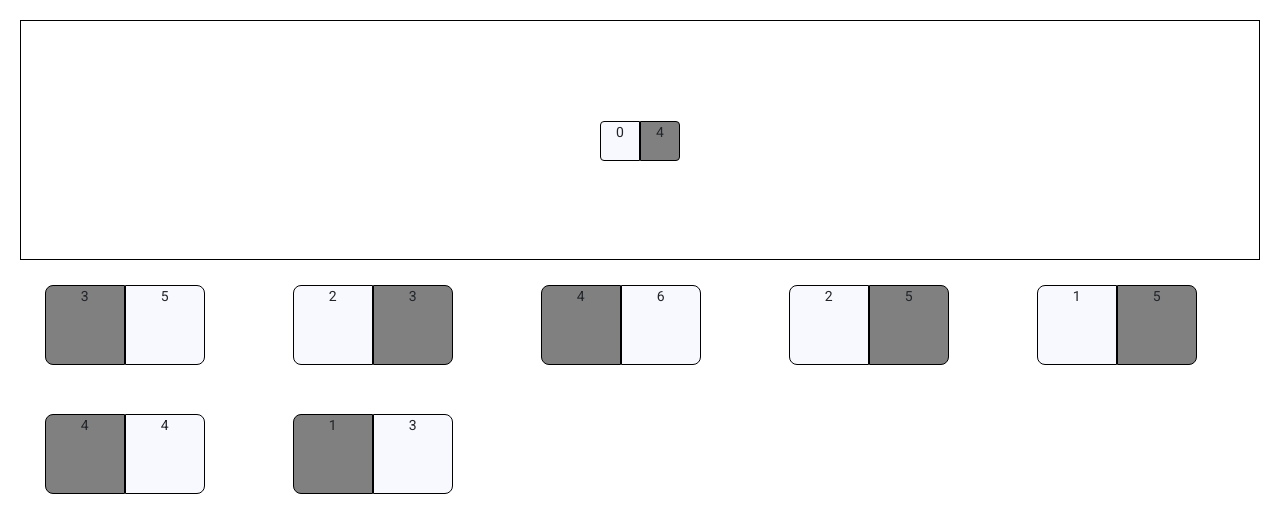
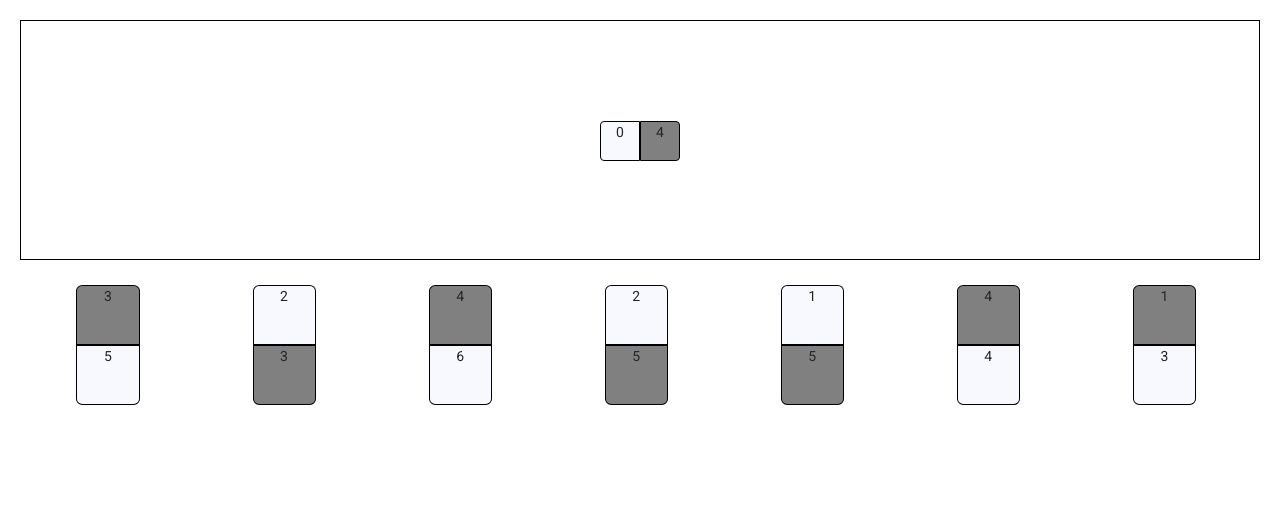
Before and after one commit to Nocco-Matteo/domino, an Angular app in the folder domino/: page / in a window 1280 px wide. Shown: the top 532 px of the page. Built offline with nearby package versions, Linux system fonts and the light colour scheme.

Commit message:
correzioni varie

```diff
--- /dev/null
+++ b/domino/src/app/animations/animation.ts
@@ -0,0 +1,8 @@
+import { trigger, transition, style, animate } from "@angular/animations";
+
+export const AGGIUNTA_ANIMATION = trigger('entryAnimation', [
+    transition(':enter', [
+      style({ transform: 'translateY(-50px)', opacity: 0 }), // Posizione iniziale dell'elemento fuori dalla vista
+      animate('500ms cubic-bezier(0.35, 0, 0.25, 1)', style({ transform: 'translateY(0)', opacity: 1 })) // Animazione di entrata
+    ])
+  ])
--- a/domino/src/app/components/home/home.component.html
+++ b/domino/src/app/components/home/home.component.html
@@ -1,9 +1,9 @@
 <div class="board" cdkDropListGroup>
-    <div #parteSinistraDiv class="parte-sinistra" >
-      <app-tessere #bancoContent [tessere]="banco" cdkDropListSortingDisabled [isBanco]="true" cdkDropList [cdkDropListData]="banco"
-      (cdkDropListDropped)="bancoContent.cartaRilasciata($event)"> </app-tessere>
-    </div>
-    <div class="parte-destra" >
-      <app-tessere [tessere]="tessereUtente" cdkDropList [cdkDropListData]="tessereUtente" (cdkDropListDropped)="ordinaTessere($event)"></app-tessere>
-    </div>
+  <div #parteSinistraDiv class="banco">
+    <app-tessere #bancoContent [tessere]="banco" cdkDropListSortingDisabled [isBanco]="true" cdkDropList
+      [cdkDropListData]="banco" (cdkDropListDropped)="bancoContent.cartaRilasciata($event)"> </app-tessere>
   </div>
+  <div class="utente">
+    <app-tessere [tessere]="tessereUtente" cdkDropList [cdkDropListData]="tessereUtente"></app-tessere>
+  </div>
+</div>
--- a/domino/src/app/components/home/home.component.scss
+++ b/domino/src/app/components/home/home.component.scss
@@ -5,14 +5,14 @@
   justify-content: center;
   width: 100%;
 }
-.parte-sinistra {
+.banco {
   width: 100%;
   border: 1px solid black;
   height: fit-content;
   max-height: 30vh;
 }
 
-.parte-destra {
+.utente {
   width: 100%;
   display: flex;
   flex-direction: column;
--- a/domino/src/app/components/home/home.component.ts
+++ b/domino/src/app/components/home/home.component.ts
@@ -42,6 +42,10 @@ export class HomeComponent implements OnInit {
       y: spostataRect.top,
     };
   }
+  private init(): void {
+    this.popolaTessere();
+    this.tessereUtente = this.estraiSetteCarteCasuali();
+  }
 
   private popolaTessere(): void {
     for (let valore1 = 0; valore1 <= 6; valore1++) {
@@ -53,21 +57,9 @@ export class HomeComponent implements OnInit {
           uguali: !!(valore1 === valore2),
         };
         this.tessere.push(carta);
-
       }
     }
-    debugger
-  }
-  ordinaTessere(event: CdkDragDrop<any>): void {
-    moveItemInArray(
-      event.container.data,
-      event.previousIndex,
-      event.currentIndex
-    );
-  }
-  private init(): void {
-    this.popolaTessere();
-    this.tessereUtente = this.estraiSetteCarteCasuali();
+    debugger;
   }
 
   private estraiSetteCarteCasuali(): Tessera[] {
--- a/domino/src/app/components/tessere/tessere.component.html
+++ b/domino/src/app/components/tessere/tessere.component.html
@@ -1,5 +1,5 @@
 <div class="card-wrapper" [ngClass]="isBanco? 'banco':null">
-    <div #cartaContainer *ngFor="let tessera of tessere" class="carta" [cdkDragDisabled]="isBanco" cdkDrag
+    <div #cartaContainer [@entryAnimation] *ngFor="let tessera of tessere" class="carta" [cdkDragDisabled]="isBanco" cdkDrag
       [cdkDragPreviewClass]="'carta'" [cdkDragData]="tessera" cdkDragBoundary="board"
       [ngClass]="(tessera.uguali&&isBanco)? 'parti-uguali':null">
       <div class="parte-sinistra" [ngClass]="tessera.invertita?'colore-secondario':null">
--- a/domino/src/app/components/tessere/tessere.component.scss
+++ b/domino/src/app/components/tessere/tessere.component.scss
@@ -11,6 +11,7 @@
   padding: 5%;
 
   .carta {
+    flex-direction: row;
     padding: 0 !important;
     max-height: 40px;
     max-width: 80px;
@@ -20,27 +21,47 @@
     max-height: 40px;
     max-width: 40px;
   }
+
+  .parte-sinistra {
+    border-bottom-left-radius: 10%;
+    border-top-right-radius: 0!important;
+  }
+  .parte-destra {
+    border-bottom-left-radius: 0!important;
+    border-top-right-radius: 10%;
+  }
 }
 .carta {
   border-radius: 50%;
   cursor: move;
   padding: 2%;
-    flex-basis: 20%;
+  flex-basis: 33%;
   display: flex;
+  align-items: center;
+  flex-direction: column;
 }
 
 .parti-uguali {
-    flex-direction: column;
-    max-height: 80px !important;
+  flex-direction: column!important;
+  height: 80px !important;
+  max-height: none !important;
   max-width: 40px !important;
-
+  .carta {
+    padding: 0 !important;
+    max-height: none !important;
+    max-width: none !important;
+  }
+  .parte-destra,
   .parte-sinistra {
-      border-top-right-radius: 10%;
+    width: 40px !important;
+  }
+  .parte-sinistra {
+    border-top-right-radius: 10%!important;
     border-bottom-left-radius: 0 !important;
   }
   .parte-destra {
     border-top-right-radius: 0 !important;
-      border-bottom-left-radius: 10%;
+    border-bottom-left-radius: 10%!important;
   }
 }
 
@@ -53,15 +74,15 @@
   text-align: center;
   background-color: ghostwhite;
   border: 1px solid black;
-    height: 80px;
-    width: 80px;
+  height: 60px;
+  width: 50%;
 }
 .parte-sinistra {
   border-top-left-radius: 10%;
-    border-bottom-left-radius: 10%;
+  border-top-right-radius: 10%;
 }
 .parte-destra {
-    border-top-right-radius: 10%;
+  border-bottom-left-radius: 10%;
   border-bottom-right-radius: 10%;
 }
 .cdk-drag-placeholder {
@@ -75,3 +96,14 @@
 .card-wrapper .cdk-drop-list-dragging .carta:not(.cdk-drag-placeholder) {
   transition: transform 250ms cubic-bezier(0, 0, 0.2, 1);
 }
+
+@media screen and (min-width: 600px) {
+  .carta {
+    flex-basis: 25%;
+  }
+  @media screen and (min-width: 1000px) {
+    .carta {
+      flex-basis: 14.2%;
+    }
+  }
+}
--- a/domino/src/app/components/tessere/tessere.component.ts
+++ b/domino/src/app/components/tessere/tessere.component.ts
@@ -2,12 +2,13 @@ import { Component, Input, OnInit } from '@angular/core';
 import { CdkDragDrop, transferArrayItem } from '@angular/cdk/drag-drop';
 import { trigger, transition, style, animate } from '@angular/animations';
 import { Tessera } from 'src/app/models/models';
+import { AGGIUNTA_ANIMATION } from 'src/app/animations/animation';
 
 @Component({
   selector: 'app-tessere',
   templateUrl: './tessere.component.html',
   styleUrls: ['./tessere.component.scss'],
-  animations: [],
+  animations: [AGGIUNTA_ANIMATION],
 })
 export class TessereComponent implements OnInit {
   @Input() tessere!: Tessera[];
```
Lines whose indentation alone changed are shown as unchanged.
